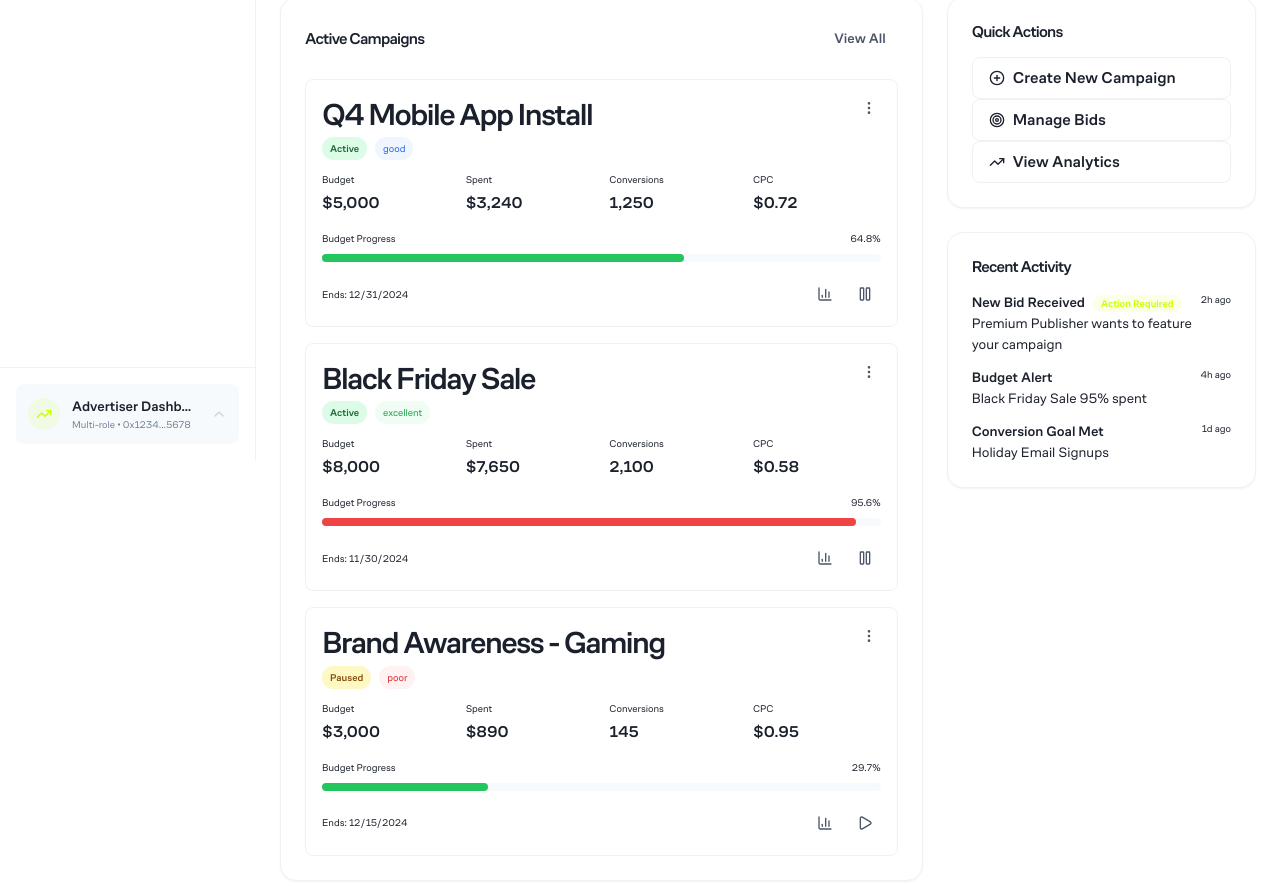
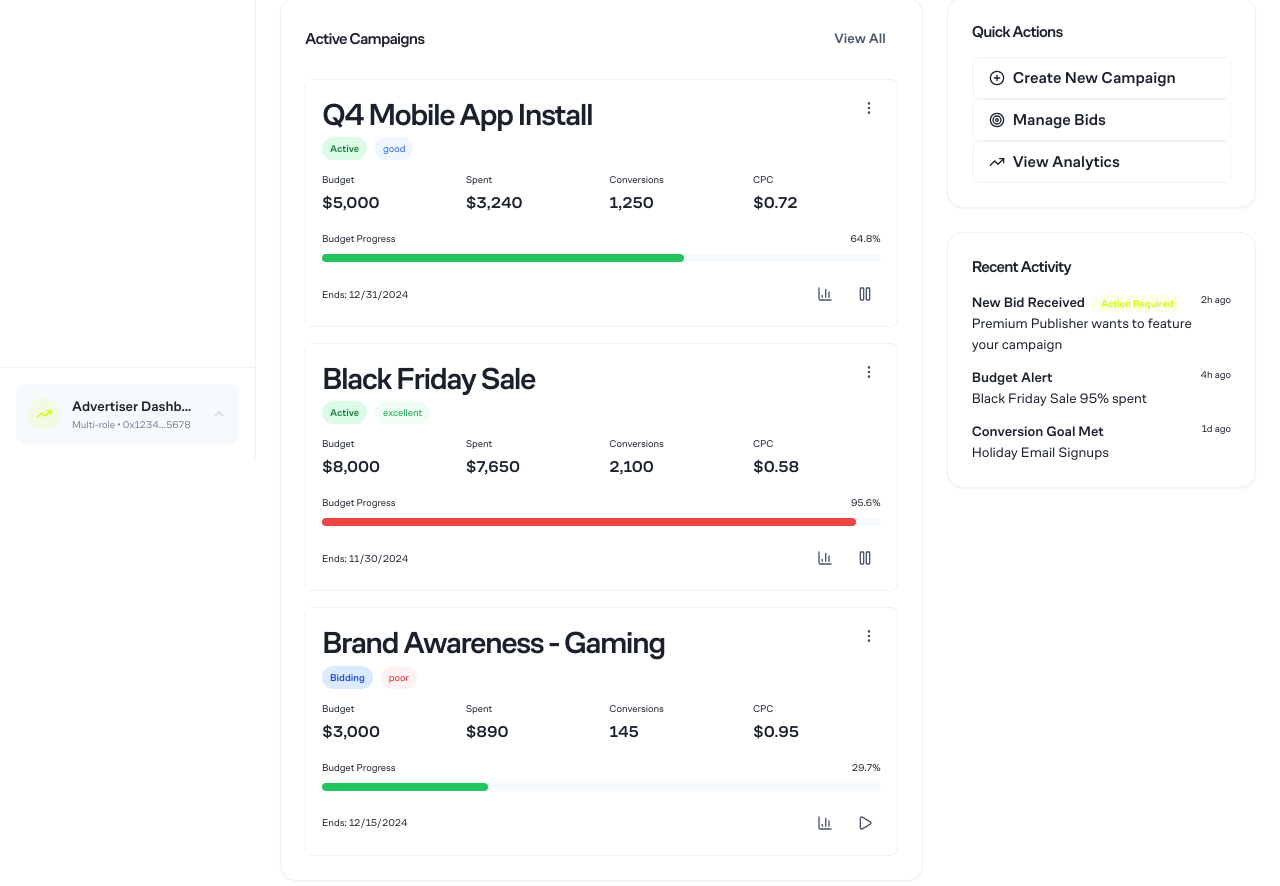
Before and after one commit to lfgraf/uam-2-raf, a Next.js app: page /dashboard/advertiser in a window 1280 px wide. Shown: the part 340-1226 px from the top of the page. Built offline with nearby package versions, Linux system fonts and the light colour scheme.

Commit message:
adv-camp

```diff
--- a/src/components/dashboard/advertiser/AdvertiserDashboard.tsx
+++ b/src/components/dashboard/advertiser/AdvertiserDashboard.tsx
@@ -46,6 +46,7 @@ const campaigns = [
   {
     id: '1',
     name: 'Q4 Mobile App Install',
+    state: 'active' as const,
     status: 'active' as const,
     budget: 5000,
     spent: 3240,
@@ -57,6 +58,7 @@ const campaigns = [
   {
     id: '2',
     name: 'Black Friday Sale',
+    state: 'active' as const,
     status: 'active' as const,
     budget: 8000,
     spent: 7650,
@@ -68,6 +70,7 @@ const campaigns = [
   {
     id: '3',
     name: 'Brand Awareness - Gaming',
+    state: 'bidding' as const,
     status: 'paused' as const,
     budget: 3000,
     spent: 890,
@@ -79,7 +82,8 @@ const campaigns = [
   {
     id: '4',
     name: 'Holiday Email Signups',
-    status: 'active' as const,
+    state: 'expired' as const,
+    status: 'paused' as const,
     budget: 2500,
     spent: 1200,
     conversions: 680,
--- a/src/components/dashboard/advertiser/CampaignCard.tsx
+++ b/src/components/dashboard/advertiser/CampaignCard.tsx
@@ -1,14 +1,15 @@
 'use client';
 
 import { Button } from '@/components/ui/Button';
-import { Badge } from '@/components/ui/Badge';
-import { MoreVertical, Play, Pause, BarChart3 } from 'lucide-react';
+import { CampaignStateBadge, CampaignState } from '@/components/ui/CampaignStateBadge';
+import { MoreVertical, Play, Pause, BarChart3, DollarSign } from 'lucide-react';
 import { cn } from '@/lib/utils';
 
 interface Campaign {
   id: string;
   name: string;
-  status: 'active' | 'paused' | 'completed';
+  state: CampaignState; // Using new state: active, bidding, expired
+  status: 'active' | 'paused'; // Keep for play/pause actions
   budget: number;
   spent: number;
   conversions: number;
@@ -19,13 +20,8 @@ interface Campaign {
 
 interface CampaignCardProps {
   campaign: Campaign;
+  onClaimFunds?: (campaignId: string) => void;
 }
-
-const statusConfig = {
-  active: { label: 'Active', color: 'bg-green-100 text-green-800 dark:bg-green-900 dark:text-green-300' },
-  paused: { label: 'Paused', color: 'bg-yellow-100 text-yellow-800 dark:bg-yellow-900 dark:text-yellow-300' },
-  completed: { label: 'Completed', color: 'bg-gray-100 text-gray-800 dark:bg-graphite-800 dark:text-gray-300' }
-};
 
 const performanceConfig = {
   excellent: { color: 'text-green-600', bg: 'bg-green-50 dark:bg-green-900/20' },
@@ -33,10 +29,10 @@ const performanceConfig = {
   poor: { color: 'text-red-600', bg: 'bg-red-50 dark:bg-red-900/20' }
 };
 
-export function CampaignCard({ campaign }: CampaignCardProps) {
+export function CampaignCard({ campaign, onClaimFunds }: CampaignCardProps) {
   const spendPercentage = (campaign.spent / campaign.budget) * 100;
-  const statusStyle = statusConfig[campaign.status];
   const performanceStyle = performanceConfig[campaign.performance];
+  const unspentAmount = campaign.budget - campaign.spent;
 
   return (
     <div className="border border-gray-200 dark:border-graphite-700 rounded-lg p-4 hover:shadow-sm transition-shadow">
@@ -44,9 +40,7 @@ export function CampaignCard({ campaign }: CampaignCardProps) {
         <div className="flex-1">
           <h3 className="font-medium text-gray-900 dark:text-graphite-100 mb-1">{campaign.name}</h3>
           <div className="flex items-center gap-2">
-            <Badge className={statusStyle.color}>
-              {statusStyle.label}
-            </Badge>
+            <CampaignStateBadge state={campaign.state} />
             <span className={cn("text-xs px-2 py-1 rounded-full", performanceStyle.bg, performanceStyle.color)}>
               {campaign.performance}
             </span>
@@ -95,6 +89,30 @@ export function CampaignCard({ campaign }: CampaignCardProps) {
         </div>
       </div>
 
+      {/* Claim Funds for Expired Campaigns */}
+      {campaign.state === 'expired' && unspentAmount > 0 && onClaimFunds && (
+        <div className="mb-4 p-3 bg-acid/5 border border-acid/20 rounded-lg">
+          <div className="flex items-center justify-between">
+            <div>
+              <div className="text-sm font-medium text-gray-900 dark:text-graphite-100">
+                Unclaimed Funds Available
+              </div>
+              <div className="text-xs text-gray-600 dark:text-graphite-500">
+                ${unspentAmount.toLocaleString()} remaining from budget
+              </div>
+            </div>
+            <Button
+              size="sm"
+              onClick={() => onClaimFunds(campaign.id)}
+              className="flex items-center gap-2"
+            >
+              <DollarSign className="w-4 h-4" />
+              Claim Funds
+            </Button>
+          </div>
+        </div>
+      )}
+
       <div className="flex items-center justify-between">
         <div className="text-xs text-gray-900 dark:text-graphite-300">
           Ends: {new Date(campaign.endDate).toLocaleDateString()}
@@ -103,6 +121,7 @@ export function CampaignCard({ campaign }: CampaignCardProps) {
           <Button variant="ghost" size="sm" className="p-2">
             <BarChart3 className="w-4 h-4" />
           </Button>
+          {campaign.state !== 'expired' && (
             <Button variant="ghost" size="sm" className="p-2">
               {campaign.status === 'active' ? (
                 <Pause className="w-4 h-4" />
@@ -110,6 +129,7 @@ export function CampaignCard({ campaign }: CampaignCardProps) {
                 <Play className="w-4 h-4" />
               )}
             </Button>
+          )}
         </div>
       </div>
     </div>
```
Lines whose indentation alone changed are shown as unchanged.
